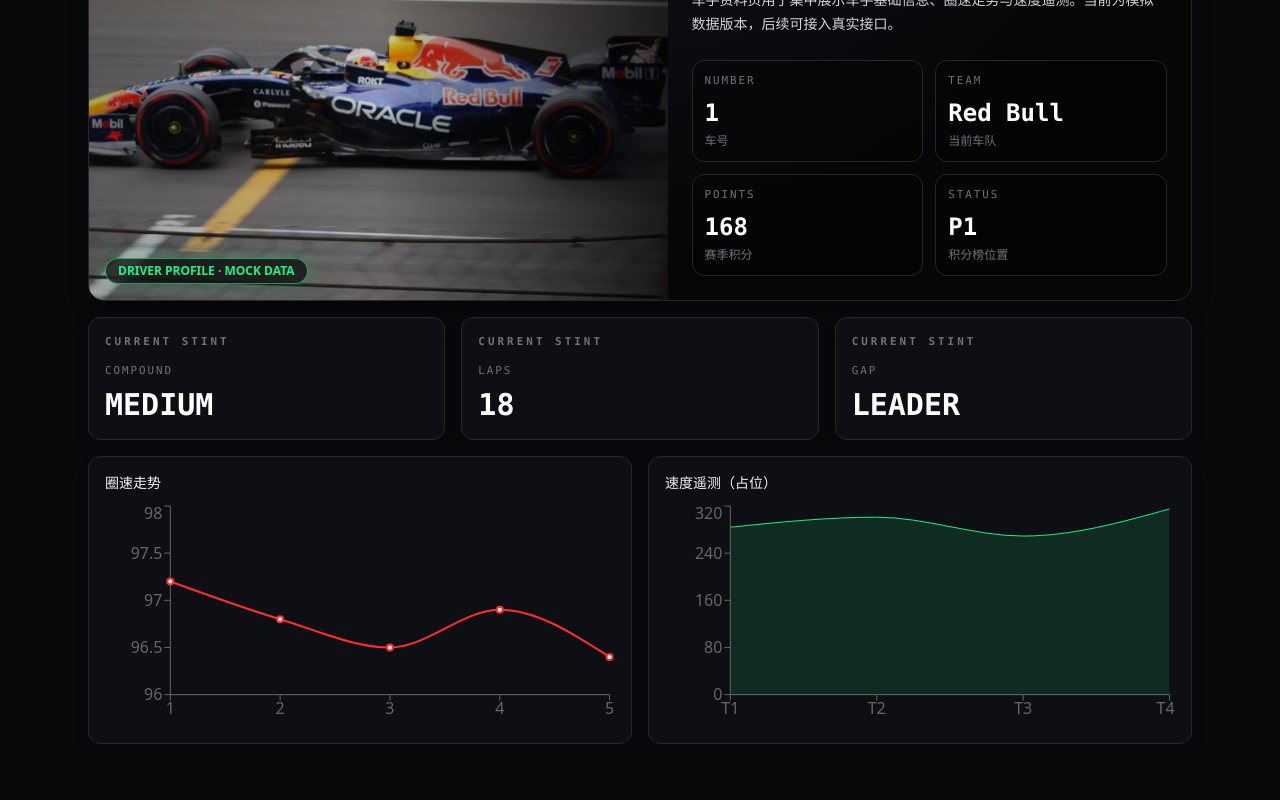
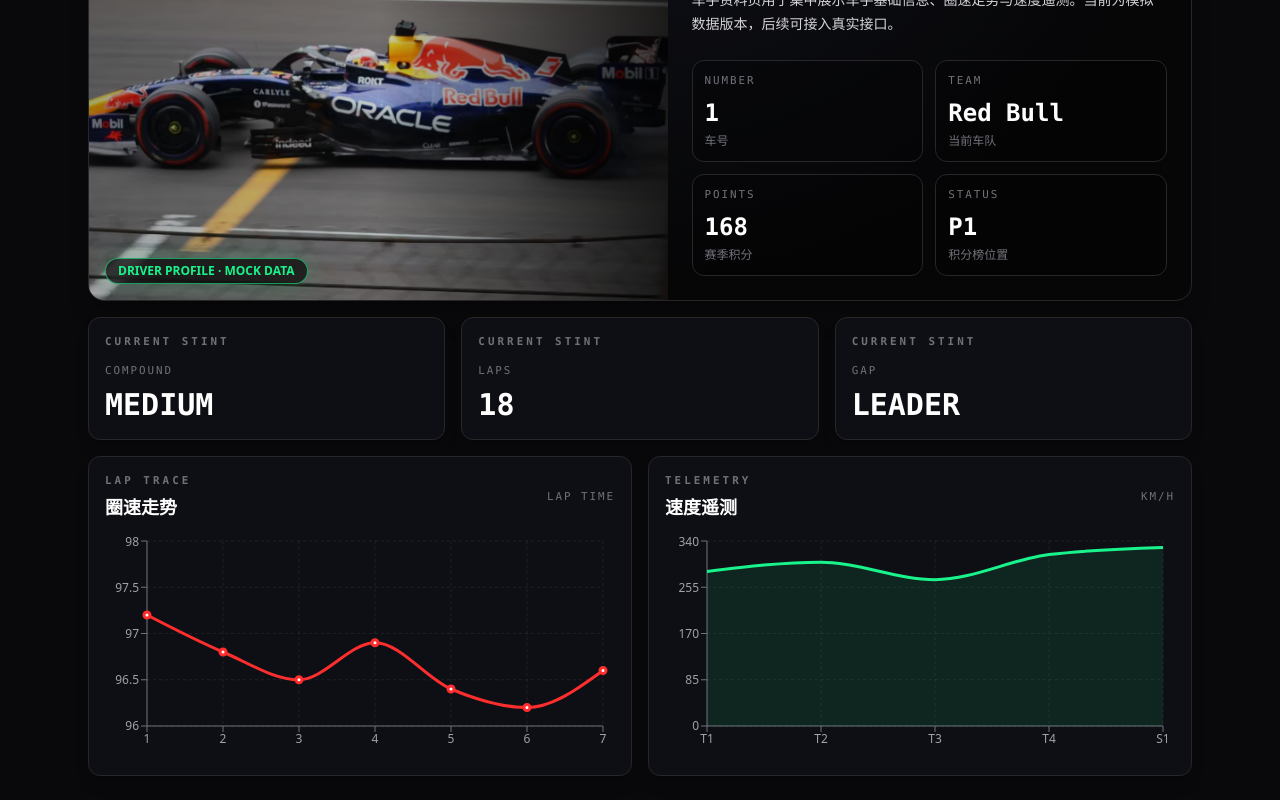
Before and after one commit to s8k8ps26k6-ui/pitwallcn, a Next.js app: page /drivers/VER in a window 1280 px wide. Shown: the part 294-1094 px from the top of the page. Before the commit the page ends 1062 px from the top, so only its background shows below. Built offline with nearby package versions, Linux system fonts and the light colour scheme.

Commit message:
feat: polish driver charts

```diff
--- a/src/components/driver-charts.tsx
+++ b/src/components/driver-charts.tsx
@@ -1,35 +1,70 @@
 "use client";
 
-import { Line, LineChart, ResponsiveContainer, Tooltip, XAxis, YAxis, AreaChart, Area } from "recharts";
+import { Area, AreaChart, CartesianGrid, Line, LineChart, ResponsiveContainer, Tooltip, XAxis, YAxis } from "recharts";
 
 const lapTimes = [
   { lap: 1, time: 97.2 },
   { lap: 2, time: 96.8 },
   { lap: 3, time: 96.5 },
   { lap: 4, time: 96.9 },
-  { lap: 5, time: 96.4 }
+  { lap: 5, time: 96.4 },
+  { lap: 6, time: 96.2 },
+  { lap: 7, time: 96.6 }
 ];
 
 const speed = [
   { point: "T1", speed: 284 },
   { point: "T2", speed: 301 },
   { point: "T3", speed: 269 },
-  { point: "T4", speed: 315 }
+  { point: "T4", speed: 315 },
+  { point: "S1", speed: 328 }
 ];
+
+const tooltipStyle = {
+  background: "rgba(9, 9, 11, 0.92)",
+  border: "1px solid rgba(63, 63, 70, 0.9)",
+  borderRadius: "12px",
+  color: "#f4f4f5"
+};
 
 export function DriverCharts() {
   return (
     <div className="grid gap-4 lg:grid-cols-2">
-      <section className="card h-72">
-        <h3 className="mb-2 text-sm font-medium">圈速走势</h3>
-        <ResponsiveContainer width="100%" height="90%">
-          <LineChart data={lapTimes}><XAxis dataKey="lap" /><YAxis domain={[96, 98]} /><Tooltip /><Line type="monotone" dataKey="time" stroke="#ff2e2e" strokeWidth={2} /></LineChart>
+      <section className="card h-80">
+        <div className="mb-3 flex items-center justify-between gap-3">
+          <div>
+            <p className="eyebrow">Lap Trace</p>
+            <h3 className="mt-1 text-lg font-semibold text-white">圈速走势</h3>
+          </div>
+          <span className="race-code">LAP TIME</span>
+        </div>
+        <ResponsiveContainer width="100%" height="78%">
+          <LineChart data={lapTimes} margin={{ left: -18, right: 12, top: 8, bottom: 0 }}>
+            <CartesianGrid stroke="rgba(63, 63, 70, 0.35)" strokeDasharray="3 3" />
+            <XAxis dataKey="lap" stroke="#71717a" tick={{ fill: "#a1a1aa", fontSize: 12 }} />
+            <YAxis domain={[96, 98]} stroke="#71717a" tick={{ fill: "#a1a1aa", fontSize: 12 }} />
+            <Tooltip contentStyle={tooltipStyle} labelStyle={{ color: "#ffb020" }} />
+            <Line type="monotone" dataKey="time" stroke="#ff2e2e" strokeWidth={3} dot={{ r: 3 }} activeDot={{ r: 5 }} />
+          </LineChart>
         </ResponsiveContainer>
       </section>
-      <section className="card h-72">
-        <h3 className="mb-2 text-sm font-medium">速度遥测（占位）</h3>
-        <ResponsiveContainer width="100%" height="90%">
-          <AreaChart data={speed}><XAxis dataKey="point" /><YAxis /><Tooltip /><Area type="monotone" dataKey="speed" stroke="#19f38b" fill="#19f38b33" /></AreaChart>
+
+      <section className="card h-80">
+        <div className="mb-3 flex items-center justify-between gap-3">
+          <div>
+            <p className="eyebrow">Telemetry</p>
+            <h3 className="mt-1 text-lg font-semibold text-white">速度遥测</h3>
+          </div>
+          <span className="race-code">KM/H</span>
+        </div>
+        <ResponsiveContainer width="100%" height="78%">
+          <AreaChart data={speed} margin={{ left: -18, right: 12, top: 8, bottom: 0 }}>
+            <CartesianGrid stroke="rgba(63, 63, 70, 0.35)" strokeDasharray="3 3" />
+            <XAxis dataKey="point" stroke="#71717a" tick={{ fill: "#a1a1aa", fontSize: 12 }} />
+            <YAxis stroke="#71717a" tick={{ fill: "#a1a1aa", fontSize: 12 }} />
+            <Tooltip contentStyle={tooltipStyle} labelStyle={{ color: "#19f38b" }} />
+            <Area type="monotone" dataKey="speed" stroke="#19f38b" fill="rgba(25, 243, 139, 0.16)" strokeWidth={3} />
+          </AreaChart>
         </ResponsiveContainer>
       </section>
     </div>
```
